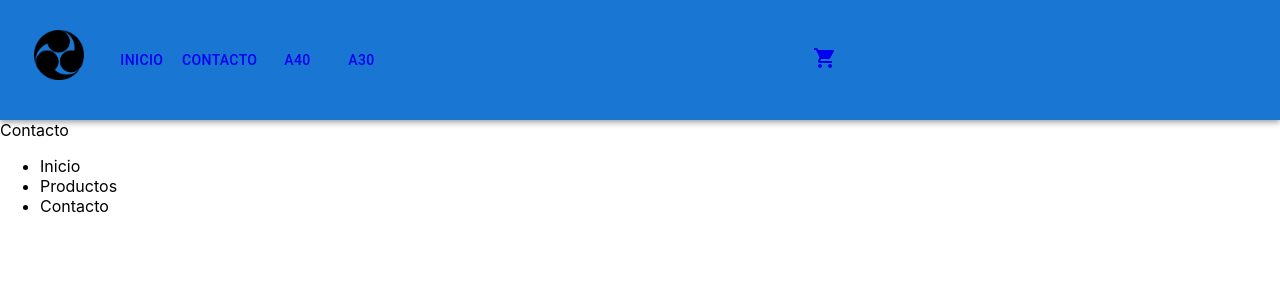
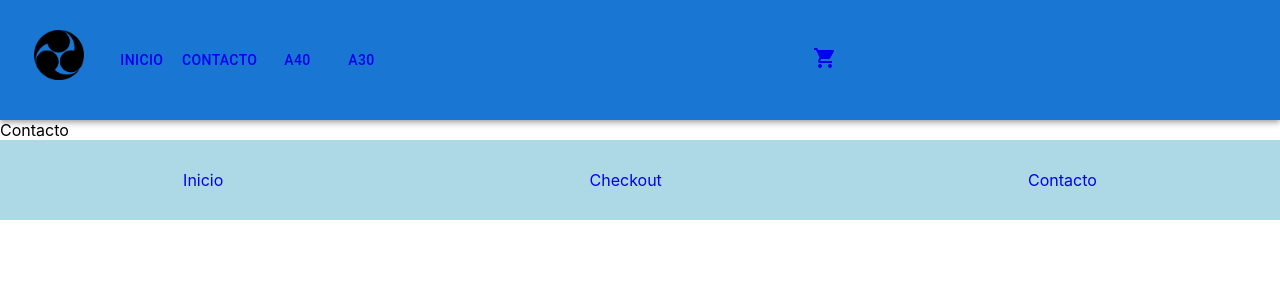
Before and after one commit to SFloresMedrano/React-ecommerce, a React (Create React App) app: page /contacto in a window 1280 px wide. Shown: the top 300 px of the page. Built offline with nearby package versions, Linux system fonts and the light colour scheme.

Commit message:
Footer y Css

```diff
--- a/src/App.css
+++ b/src/App.css
@@ -1,5 +1,6 @@
 *{
   text-decoration: none;
+  list-style: none;
 
 }
 
@@ -47,3 +48,16 @@
   text-decoration: none;
   color: black;
 }
+
+.footer {
+  display: flex;
+  justify-content: space-around;
+  align-items: center;
+  height: 10vh;
+  background-color: lightblue;
+  color: black;
+  text-decoration: none;
+  bottom: 0;
+  left: 0;
+  right: 0;
+}
--- a/src/components/Footer.jsx
+++ b/src/components/Footer.jsx
@@ -1,11 +1,15 @@
 import React from "react";
+import { Link } from "react-router-dom";
+
+
 
 export default function Footer (){
     return(
-        <ul>
-            <li>Inicio</li>
-            <li>Productos</li>
-            <li>Contacto</li>
-        </ul>
+        <div className="footer">
+
+            <div><Link to='/'>Inicio</Link></div>
+            <div><Link to='/checkout'>Checkout</Link></div>
+            <div><Link to='/contacto'>Contacto</Link></div>
+        </div>
     )
 }
--- a/src/components/Item.jsx
+++ b/src/components/Item.jsx
@@ -19,7 +19,9 @@ const Item=({info})=>{
           textIndent: 5,
           borderRadius: 10,
           border: 1,
-          width: 0.6,
+          minWidth: 200,
+          maxWidth: 250,
+
           }}>
           <CardActionArea>
             <CardMedia
@@ -38,12 +40,12 @@ const Item=({info})=>{
               <Typography
                   variant="body2"
                   color="text.primary">
-                {info.id}
+                Codigo de Producto: {info.code}
               </Typography>
               <Typography
                   variant="body2"
                   color="text.primary">
-                {info.category}
+                Linea: {info.category}
               </Typography>
             </CardContent>
           </CardActionArea>
--- a/src/components/ItemList.jsx
+++ b/src/components/ItemList.jsx
@@ -6,12 +6,13 @@ const ItemList = ({data=[]})=>{
     return(
         data && data.map(product=>(
             <Grid
+                className='itemList'
                 item
-                sm={4}
+                xs={3}
                 key={product.id}
                 style={{textAlign: "center"}}
                 justifyContent="center"
-                width={20}>
+                marginLeft={'24px'}>
                 <Item key={product.id} info={product}/>
             </Grid>
         ))
--- a/src/components/ItemListContainer.jsx
+++ b/src/components/ItemListContainer.jsx
@@ -23,13 +23,16 @@ export const ItemListContainer=()=>{
 
     return(
         <Grid
+          display='flex'
           container
           justifyContent="center"
           wrap="wrap"
           backgroundColor="#CCCCFF"
           alignItems="center"
-          p={3}
-          spacing={3}>
+          spacing={3}
+          margin-left='auto'
+          margin-right='auto'>
+
           <ItemList data={data}/>
         </Grid>
     )
--- a/src/components/Navbar.jsx
+++ b/src/components/Navbar.jsx
@@ -52,7 +52,7 @@ function ResponsiveAppBar() {
             href="/"
             sx={{
               mr: 2,
-              display: { xs: 'none', md: 'flex' },
+              display: { xs: 'none', sm: 'flex' },
               fontFamily: 'monospace',
               fontWeight: 700,
               letterSpacing: '.3rem',
@@ -65,7 +65,7 @@ function ResponsiveAppBar() {
             <Logo/>
           </Typography>
 
-          <Box sx={{ flexGrow: 1, display: { xs: 'flex', md: 'none', p:"2" } }}>
+          <Box sx={{ flexGrow: 1, display: { xs: 'flex', sm: 'none', p:"2" } }}>
             <IconButton
               size="large"
               aria-label="account of current user"
@@ -91,7 +91,7 @@ function ResponsiveAppBar() {
               open={Boolean(anchorElNav)}
               onClose={handleCloseNavMenu}
               sx={{
-                display: { xs: 'block', md: 'none' },
+                display: { xs: 'block', sm: 'none' },
               }}
             >
               {pages.map((page) => (
@@ -108,7 +108,7 @@ function ResponsiveAppBar() {
             href=""
             sx={{
               mr: 2,
-              display: { xs: 'flex', md: 'none' },
+              display: { xs: 'flex', sm: 'none' },
               flexGrow: 1,
               fontFamily: 'monospace',
               fontWeight: 700,
@@ -118,7 +118,7 @@ function ResponsiveAppBar() {
             }}
           >
           </Typography>
-          <Box sx={{ flexGrow: 1, display: { xs: 'none', md: 'flex' } }}>
+          <Box sx={{ flexGrow: 1, display: { xs: 'none', sm: 'flex' } }}>
             {pages.map((page) => (
               <Button
                 key={page.label}
@@ -129,7 +129,7 @@ function ResponsiveAppBar() {
               </Button>
             ))}
           </Box>
-          <Box sx={{ flexGrow: 1, display: { xs: 'none', md: 'flex' ,justify:'flex-end'} }}>
+          <Box sx={{ flexGrow: 1, display: { xs: 'none', sm: 'flex'} }}>
             <Link to='/cart'>
               <CartWidget/>
             </Link>
```
Also changed, not shown: public/img/favico.svg (deleted), 1 other file (tests, documents, lock files or other folders).
